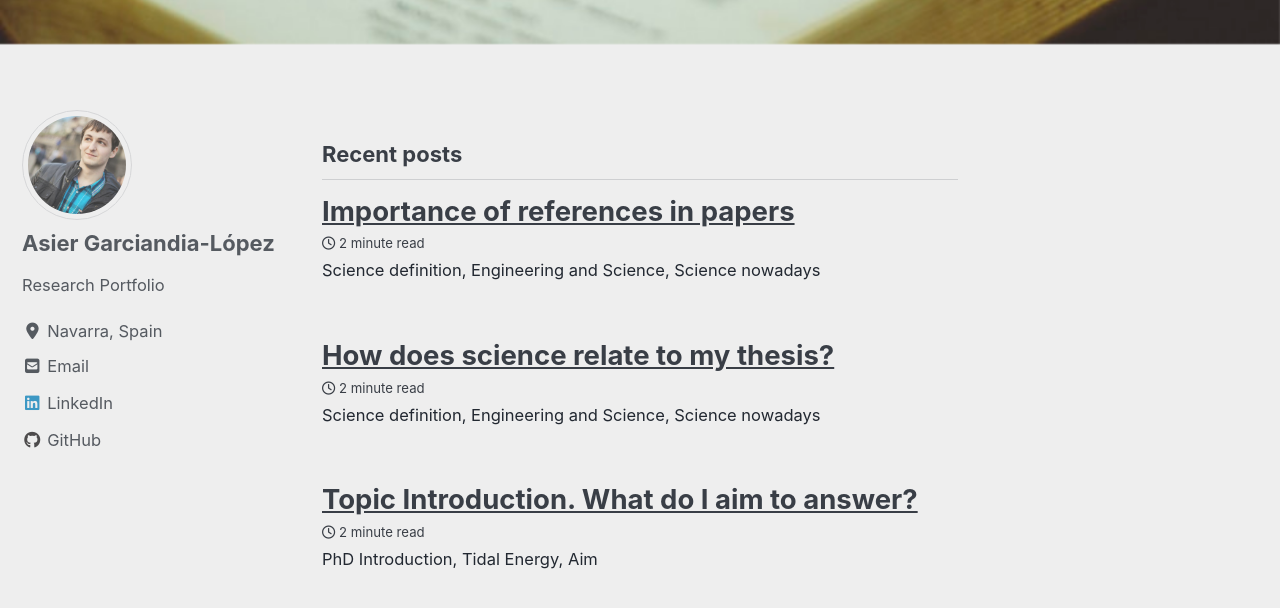
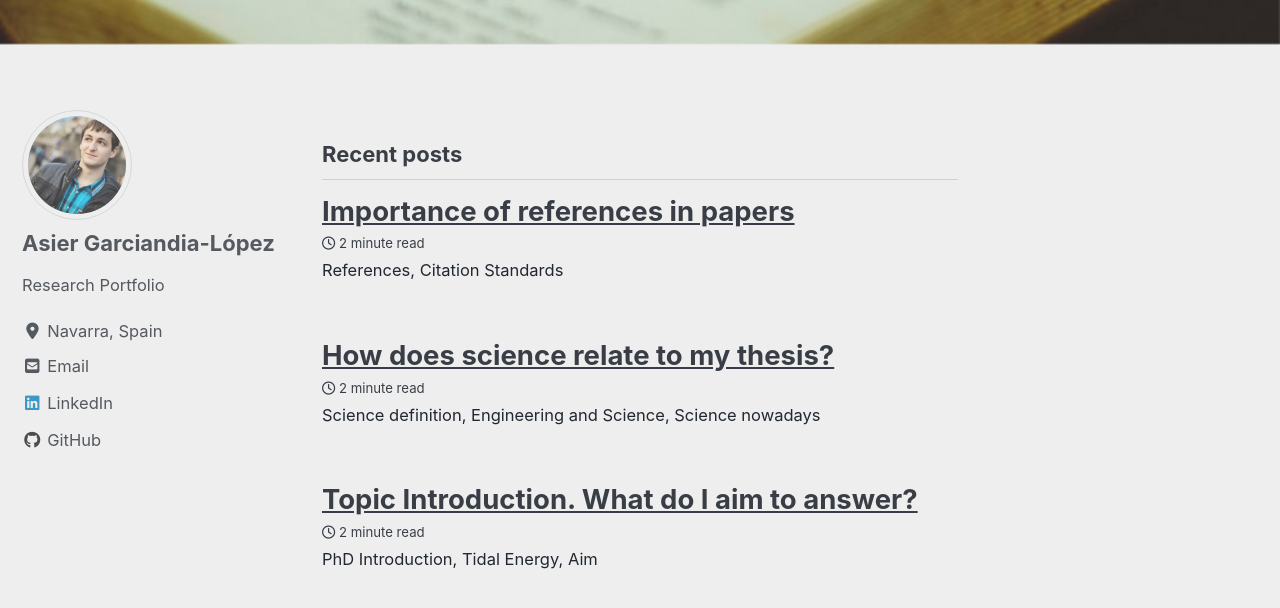
Before and after one commit to garciand/garciand.github.io, a Jekyll site: the page built from index.html, in a window 1280 px wide and 900 px high, scrolled down 908 px. Shown: the top 608 px of the window. Built offline with Jekyll 4.4.1, drawn with Linux system fonts in a browser that asks for light colours; cached includes are drawn as plain includes; nearby versions of some CDN libraries; the list of posts is cut into pages by our own code.

Commit message:
new post

```diff
--- a/_posts/2020-05-25-importance_of_references.md
+++ b/_posts/2020-05-25-importance_of_references.md
@@ -4,7 +4,7 @@ date: 2020-05-25
 tags: [T3-4]
 header:
   image: "/images/T3-4.jpg"
-excerpt: "Science definition, Engineering and Science, Science nowadays"
+excerpt: "References, Citation Standards"
 ---
 <div id="fb-root"></div>
 <script async defer crossorigin="anonymous" src="https://connect.facebook.net/es_ES/sdk.js#xfbml=1&version=v7.0"></script>
```
